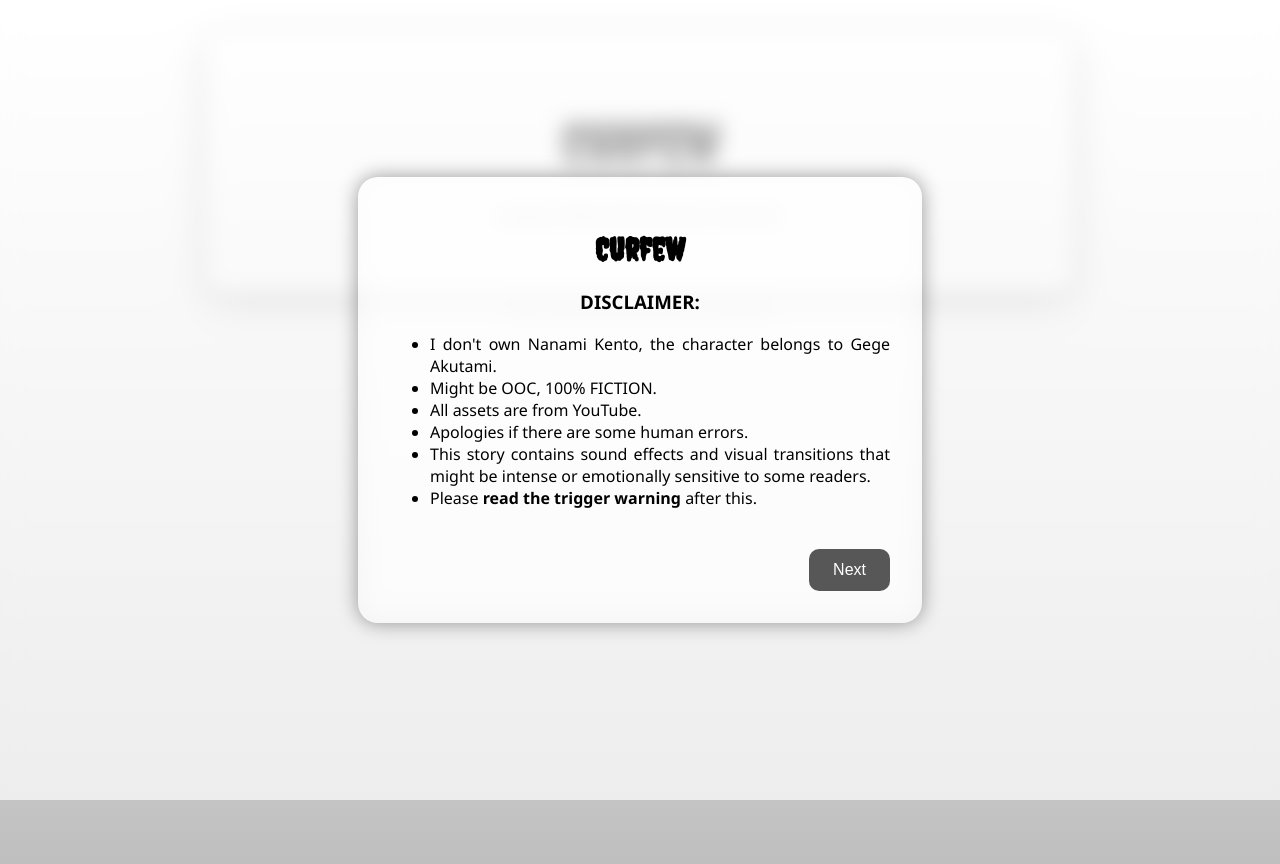
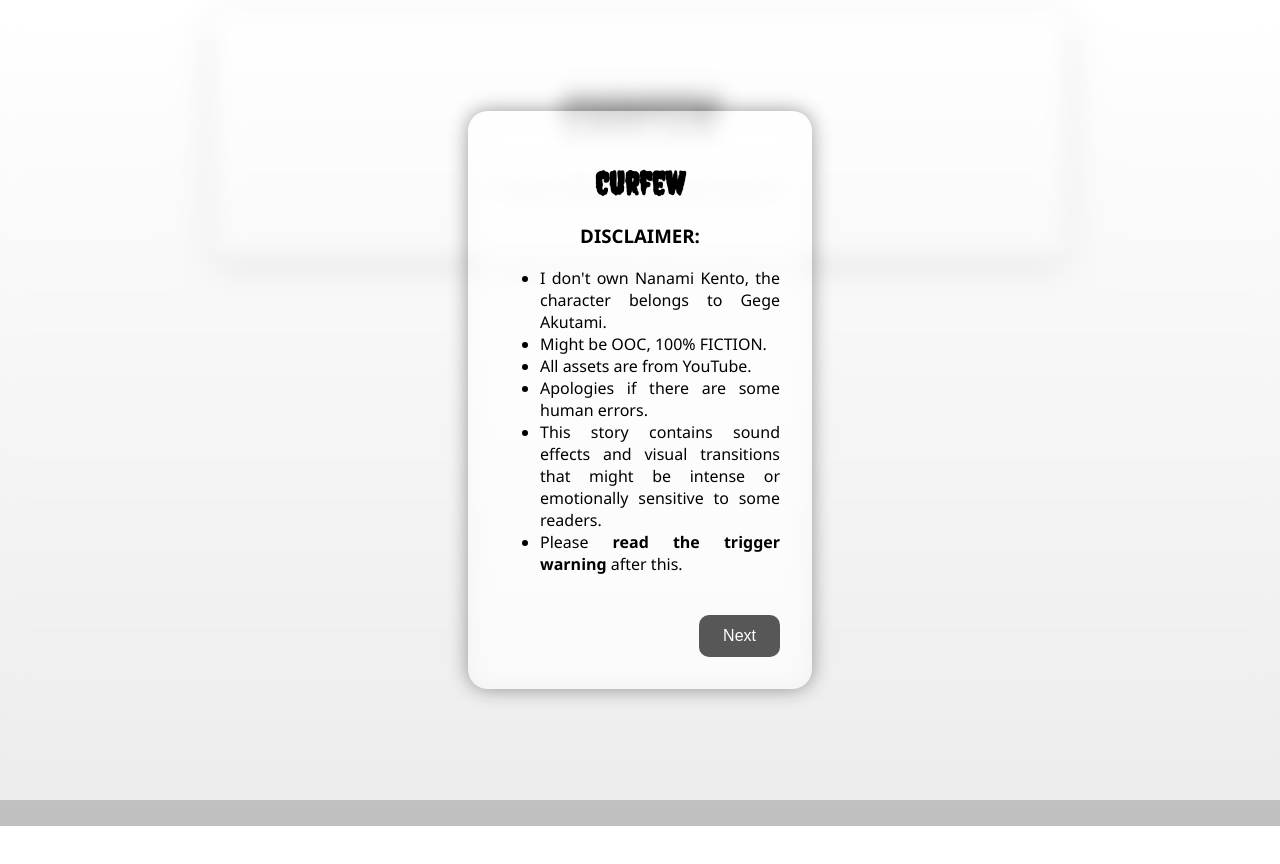
Before and after one commit to magnzetic/curfew, a plain HTML site: page index.html in a window 1280 px wide. After the commit the page ends 826 px from the top, so only its background shows below. Drawn offline with Linux system fonts and the light colour scheme.

Commit message:
Update style.css

```diff
--- a/style.css
+++ b/style.css
@@ -4,9 +4,10 @@ body {
   background: linear-gradient(to bottom, #ffffff, #bfbfbf);
   color: #000000;
   transition: background 2s ease;
-  padding: 2rem;
+  padding: 0.8rem;
   min-height: 100vh;
   overflow-x: hidden;
+  font-size: 12pt;
 }
 
 .story-container {
@@ -14,8 +15,8 @@ body {
   margin: 0 auto;
   backdrop-filter: blur(15px);
   background: rgba(255, 255, 255, 0.1);
-  border-radius: 20px;
-  padding: 2rem;
+  border-radius: 10px;
+  padding: 1.5rem;
   box-shadow: 0 8px 32px rgba(0, 0, 0, 0.37);
   border: 1px solid rgba(255, 255, 255, 0.18);
   text-align: justify;
@@ -72,7 +73,7 @@ body {
     border-radius: 20px;
     text-align: justify;
     color: black;
-    max-width: 500px;
+    max-width: 280px;
     box-shadow: 0 0 20px rgba(0,0,0,0.4);
     backdrop-filter: blur(15px);
   }
```
